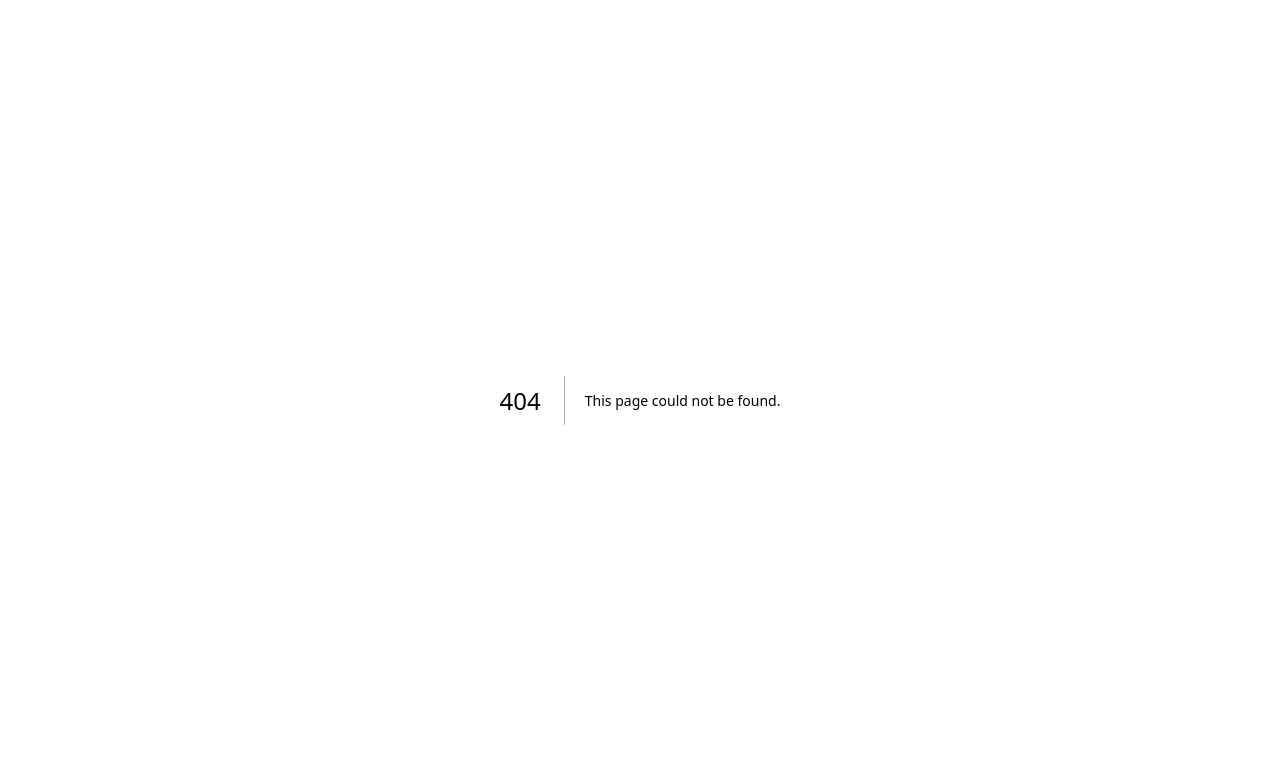
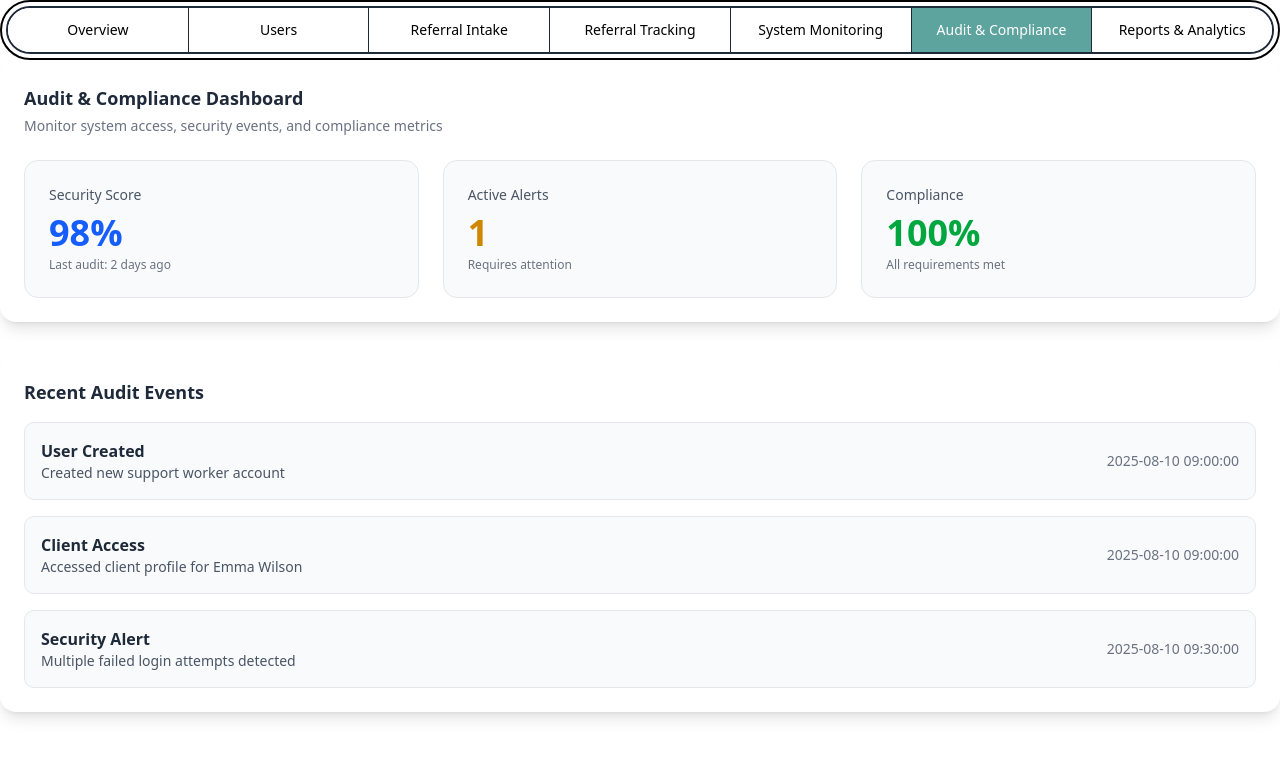
Before and after one commit to RhailynJane/SafeSpaceApp_Web, a Next.js app: page /admin/audit-compliance in a window 1280 px wide. Before the commit this address had no page. Shown: the top 758 px of the page. Built offline with nearby package versions, Linux system fonts and the light colour scheme.

Commit message:
audit compliance working

```diff
--- /dev/null
+++ b/app/admin/audit-compliance/page.js
@@ -0,0 +1,71 @@
+import React from 'react';
+
+// --- MOCK DATA ---
+// This is mock data for recent audit events. In a real application, this would be fetched from an API.
+const auditEvents = [
+    { id: 1, event: 'User Created', description: 'Created new support worker account', timestamp: '2025-08-10 09:00:00' },
+    { id: 2, event: 'Client Access', description: 'Accessed client profile for Emma Wilson', timestamp: '2025-08-10 09:00:00' },
+    { id: 3, event: 'Security Alert', description: 'Multiple failed login attempts detected', timestamp: '2025-08-10 09:30:00' },
+];
+
+// --- STAT CARD COMPONENT ---
+/**
+ * A reusable card component to display a key statistic with a title, value, and subtitle.
+ * The color of the value can be customized.
+ * @param {object} props - The component props.
+ * @param {string} props.title - The title of the statistic (e.g., "Security Score").
+ * @param {string} props.value - The main value of the statistic (e.g., "98%").
+ * @param {string} props.subtitle - A subtitle providing additional context (e.g., "Last audit: 2 days ago").
+ * @param {string} [props.valueColor='text-gray-900'] - The Tailwind CSS class for the color of the value.
+ * @returns {JSX.Element} The StatCard component.
+ */
+const StatCard = ({ title, value, subtitle, valueColor = 'text-gray-900' }) => (
+    <div className="bg-gray-50 p-6 rounded-xl border border-gray-200">
+        <p className="text-sm font-medium text-gray-600">{title}</p>
+        <p className={`text-4xl font-bold mt-2 ${valueColor}`}>{value}</p>
+        <p className="text-xs text-gray-500 mt-1">{subtitle}</p>
+    </div>
+);
+
+
+/**
+ * The main page for the Audit & Compliance dashboard.
+ * This page provides a high-level overview of security and compliance metrics,
+ * as well as a list of recent audit events.
+ * @returns {JSX.Element} The AuditCompliancePage component.
+ */
+export default function AuditCompliancePage() {
+    return (
+        <div className="space-y-8">
+            {/* Header section with the main title and a brief description of the page. */}
+            <div className="bg-white p-6 rounded-2xl shadow-lg">
+                <h2 className="text-lg font-bold text-gray-800 mb-1">Audit & Compliance Dashboard</h2>
+                <p className="text-sm text-gray-500 mb-6">Monitor system access, security events, and compliance metrics</p>
+
+                {/* Grid of key statistics using the StatCard component. */}
+                <div className="grid grid-cols-1 md:grid-cols-3 gap-6">
+                    <StatCard title="Security Score" value="98%" subtitle="Last audit: 2 days ago" valueColor="text-blue-600" />
+                    <StatCard title="Active Alerts" value="1" subtitle="Requires attention" valueColor="text-yellow-600" />
+                    <StatCard title="Compliance" value="100%" subtitle="All requirements met" valueColor="text-green-600" />
+                </div>
+            </div>
+
+            {/* Section to display recent audit events. */}
+            <div className="bg-white p-6 rounded-2xl shadow-lg">
+                <h2 className="text-lg font-bold text-gray-800 mb-4">Recent Audit Events</h2>
+                <div className="space-y-4">
+                    {/* Map over the auditEvents mock data to render each event in a list. */}
+                    {auditEvents.map(event => (
+                        <div key={event.id} className="bg-gray-50 p-4 rounded-lg border border-gray-200 flex justify-between items-center">
+                            <div>
+                                <p className="font-semibold text-gray-800">{event.event}</p>
+                                <p className="text-sm text-gray-600">{event.description}</p>
+                            </div>
+                            <p className="text-sm text-gray-500">{event.timestamp}</p>
+                        </div>
+                    ))}
+                </div>
+            </div>
+        </div>
+    );
+}
```
